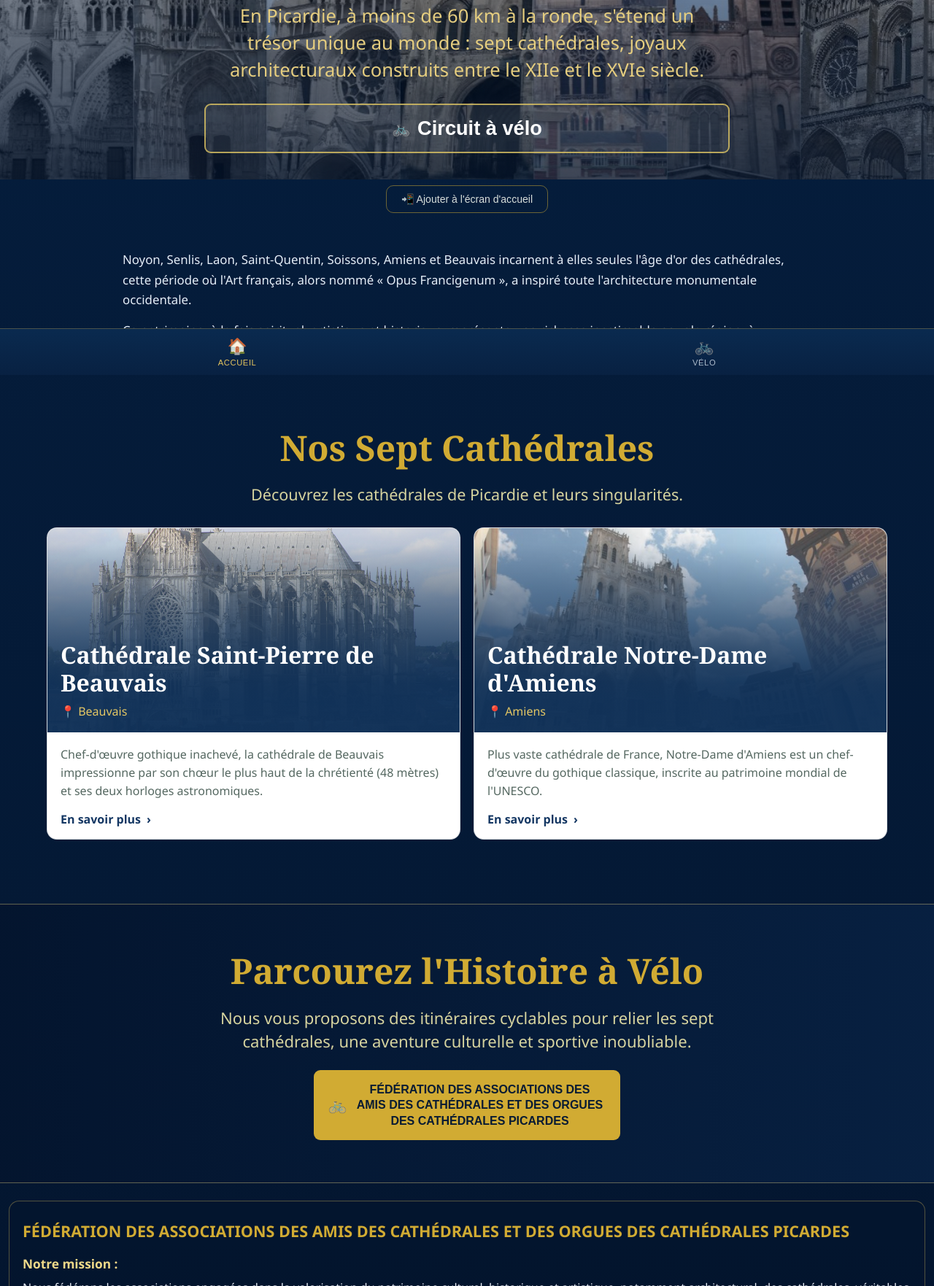
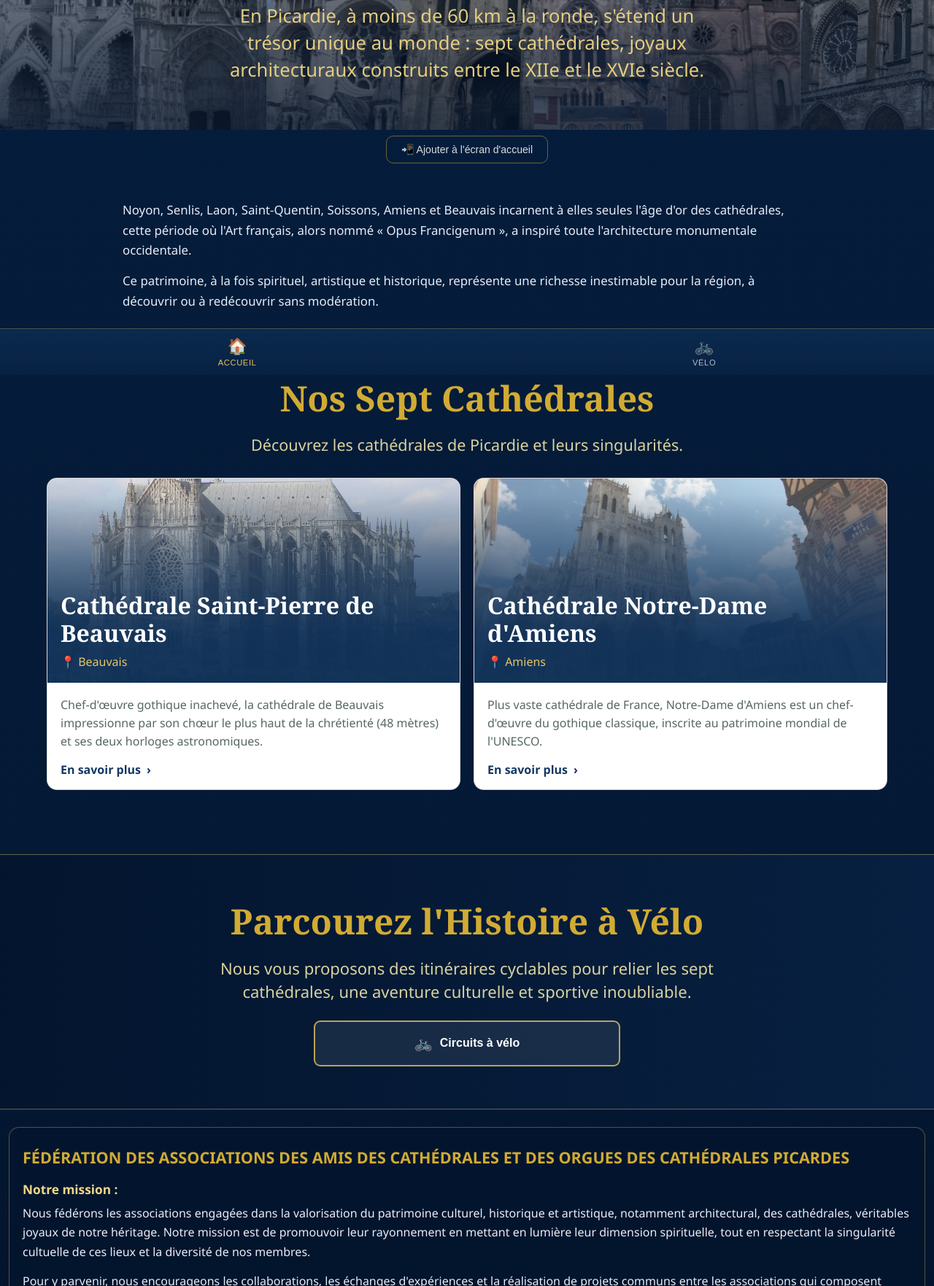
Before and after one commit to Herrifunix/cath-drales-picardie, a website: page index.html in a window 1280 px wide. Shown: the part 286-2049 px from the top of the page at 73% size. Drawn offline with nearby package versions, Linux system fonts and the light colour scheme.

Commit message:
refactor: remove vélo button from navigation and update styles

```diff
--- a/index.html
+++ b/index.html
@@ -30,10 +30,6 @@
               <span class="btn-icon">&#128205;</span>
               Explorer les cathédrales
             </button>
-            <button id="btn-velo" class="btn-secondary" onclick="navigateTo('velo')">
-              <span class="btn-icon">&#128690;</span>
-              Circuit à vélo
-            </button>
           </div>
         </div>
       </div>
@@ -59,9 +55,9 @@
       <section class="velo-highlight">
         <h3>Parcourez l'Histoire à Vélo</h3>
         <p>Nous vous proposons des itinéraires cyclables pour relier les sept cathédrales, une aventure culturelle et sportive inoubliable.</p>
-        <button id="btn-velo-highlight" class="btn-primary velo-highlight-btn" onclick="navigateTo('velo')">
+        <button id="btn-velo-highlight" class="btn-secondary velo-highlight-btn" onclick="navigateTo('velo')">
           <span class="btn-icon">&#128690;</span>
-          FÉDÉRATION DES ASSOCIATIONS DES AMIS DES CATHÉDRALES ET DES ORGUES DES CATHÉDRALES PICARDES
+          Circuits à vélo
         </button>
       </section>
 
@@ -150,10 +146,6 @@
       <span class="nav-icon">&#127968;</span>
       <span class="nav-label">Accueil</span>
     </button>
-    <button class="nav-item" data-page="map">
-      <span class="nav-icon">&#128506;</span>
-      <span class="nav-label">Carte</span>
-    </button>
     <button class="nav-item" data-page="velo">
       <span class="nav-icon">&#128690;</span>
       <span class="nav-label">Vélo</span>
--- a/js/app.js
+++ b/js/app.js
@@ -706,7 +706,6 @@ renderCards();
 
 // Cacher l'option carte pour l'instant
 document.getElementById('btn-explore')?.classList.add('hidden');
-document.querySelector('.nav-item[data-page="map"]')?.remove();
 document.getElementById('page-map')?.classList.remove('active');
 
 handleHash();
```
